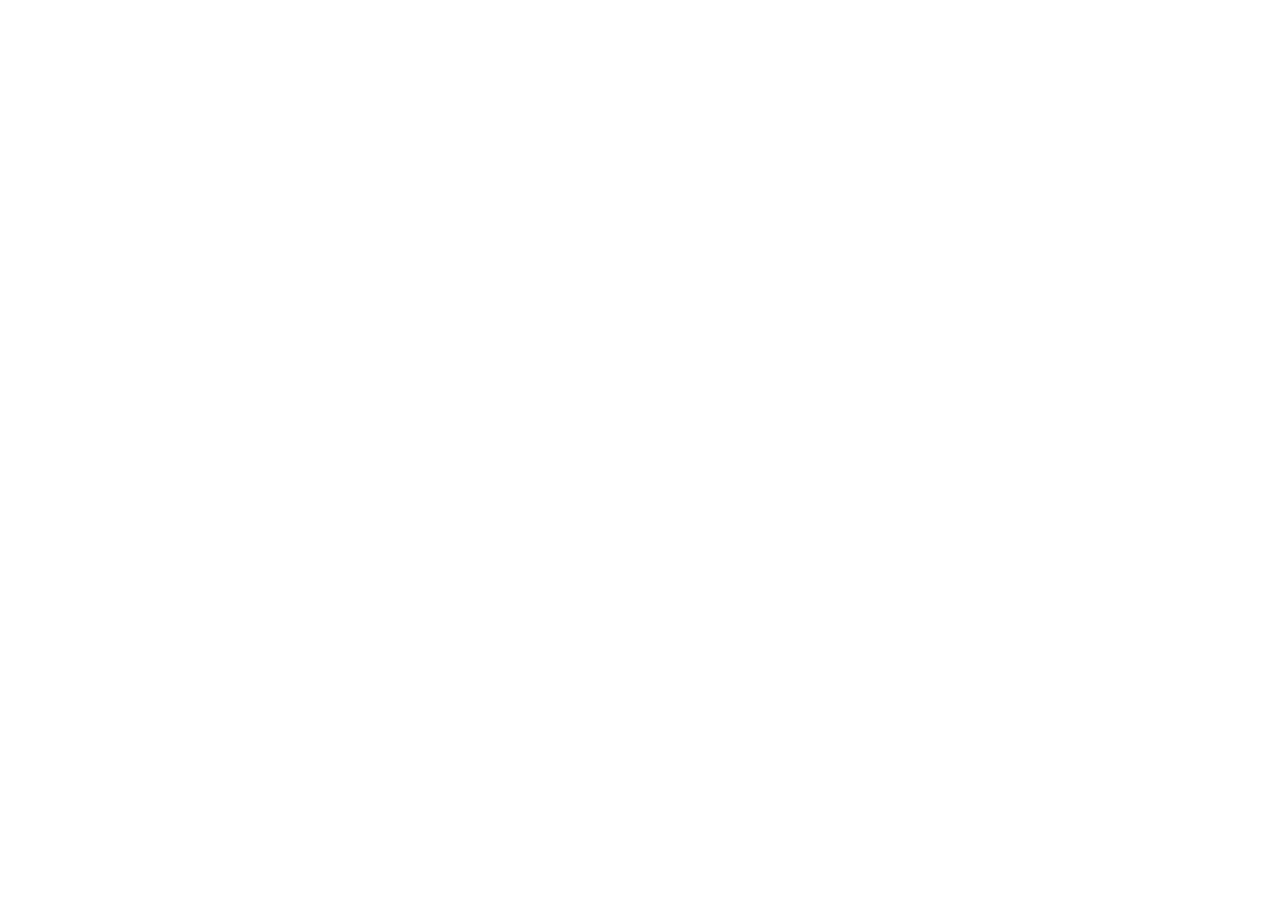
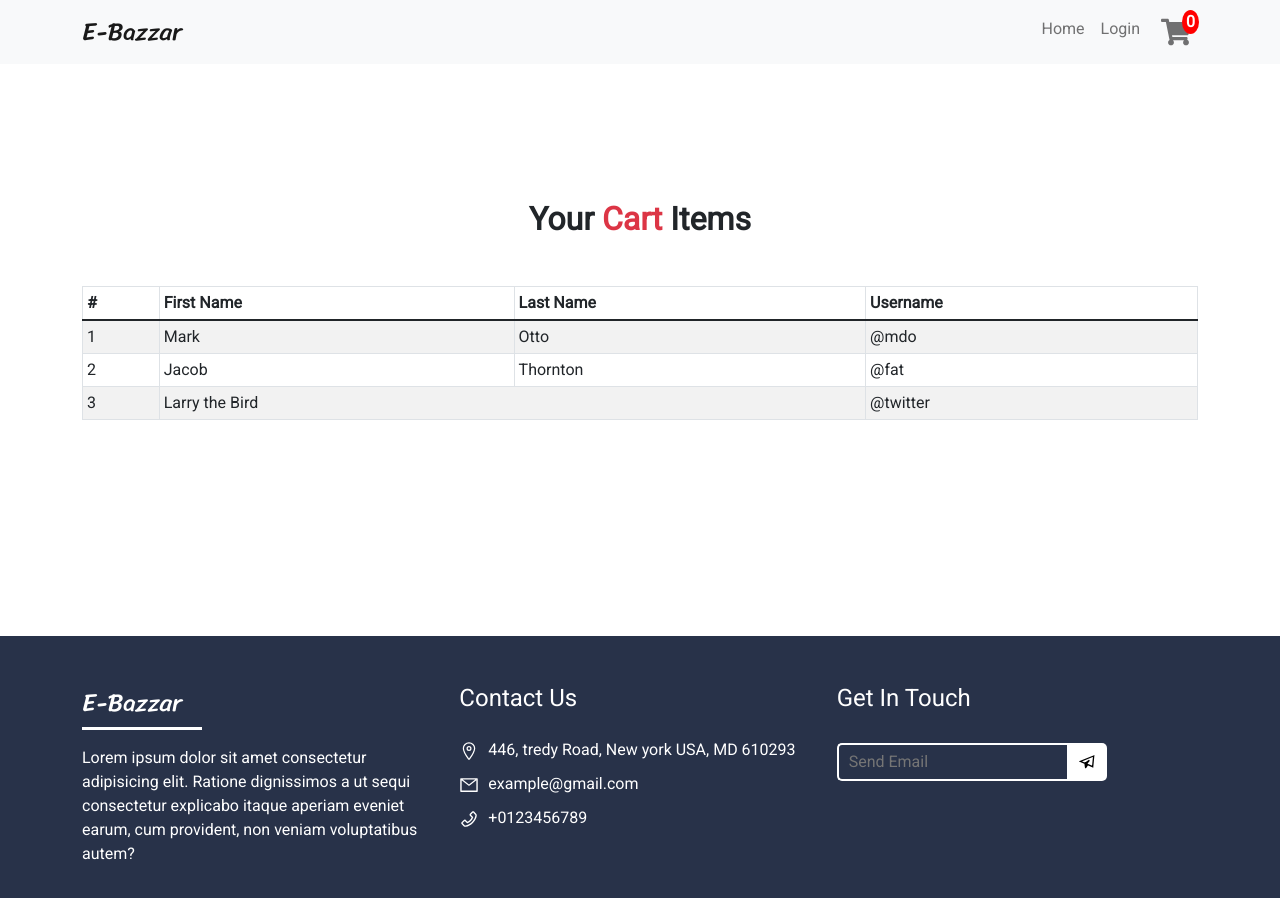
Before and after one commit to tusharshaha/e-bazzar-client, a React (Create React App) app: page /cart in a window 1280 px wide. Before the commit this address had no page. Shown: the top 898 px of the page. Before the commit the page ends 800 px from the top, so only its background shows below. Built offline with nearby package versions, Linux system fonts and the light colour scheme.

Commit message:
product details component created

```diff
--- a/src/App.js
+++ b/src/App.js
@@ -9,6 +9,8 @@ import { useEffect, useState } from 'react';
 import ContextProvider from './Context/ContextProvider'
 import Home from './Components/Home/Home/Home';
 import AllProducts from './Components/AllProducts/AllProducts';
+import ProductDetails from './Components/Home/ProductDetails/ProductDetails';
+import Cart from './Components/Cart/Cart';
 function App() {
   const [loading, setLoading] = useState(false)
   const override = css``
@@ -45,6 +47,10 @@ function App() {
                 <Route path='home' element={<Home />} />
                 {/* this route will show our all available products  */}
                 <Route path='products' element={<AllProducts />} />
+                {/* this route show a product details  */}
+                <Route path='products/:id' element={<ProductDetails/>}/>
+                {/* this route will show cart products  */}
+                <Route path='cart' element={<Cart/>}/>
               </Routes>
             </BrowserRouter>
           </ContextProvider>
--- a/src/Components/AllProducts/AllProducts.js
+++ b/src/Components/AllProducts/AllProducts.js
@@ -2,12 +2,16 @@ import React from 'react';
 import { Container, Row, Col, Spinner } from 'react-bootstrap';
 import {BsFillCartPlusFill} from 'react-icons/bs';
 import {FaEye} from 'react-icons/fa';
+import { useNavigate } from 'react-router-dom';
+import useCart from '../../Hooks/useCart';
 import useProducts from '../../Hooks/useProducts';
 import Footer from '../Shared/Footer/Footer';
 import Header from '../Shared/Header/Header';
 
 const AllProducts = () => {
     const { products } = useProducts();
+    const {handleCart} = useCart();
+    const navigate = useNavigate()
     return (
         <>
             <Header></Header>
@@ -23,10 +27,10 @@ const AllProducts = () => {
                             products?.map(product => <Col key={product._id}>
                                 <div data-aos='fade-up' className='custom-card'>
                                     <div className='icon-container'>
-                                        <button  title='Add To Cart' className="icon">
+                                        <button onClick={()=>handleCart(product._id)} title='Add To Cart' className="icon">
                                             <BsFillCartPlusFill />
                                         </button>
-                                        <button title='View Details' className="icon">
+                                        <button onClick={() => navigate(`/products/${product._id}`)} title='View Details' className="icon">
                                             <FaEye />
                                         </button>
                                     </div>
--- /dev/null
+++ b/src/Components/Cart/Cart.js
@@ -0,0 +1,48 @@
+import React from 'react';
+import { Container,Table } from 'react-bootstrap';
+import Footer from '../Shared/Footer/Footer';
+import Header from '../Shared/Header/Header';
+import './Cart.css';
+
+const Cart = () => {
+    return (
+        <>
+            <Header></Header>
+            <Container className='content-gap'>
+                <h2 className='fw-bold text-center mb-5'>Your <span className='text-danger'>Cart</span> Items</h2>
+                <Table responsive size='sm' striped bordered hover>
+                    <thead>
+                        <tr>
+                            <th>#</th>
+                            <th>First Name</th>
+                            <th>Last Name</th>
+                            <th>Username</th>
+                        </tr>
+                    </thead>
+                    <tbody>
+                        <tr>
+                            <td>1</td>
+                            <td>Mark</td>
+                            <td>Otto</td>
+                            <td>@mdo</td>
+                        </tr>
+                        <tr>
+                            <td>2</td>
+                            <td>Jacob</td>
+                            <td>Thornton</td>
+                            <td>@fat</td>
+                        </tr>
+                        <tr>
+                            <td>3</td>
+                            <td colSpan={2}>Larry the Bird</td>
+                            <td>@twitter</td>
+                        </tr>
+                    </tbody>
+                </Table>
+            </Container>
+            <Footer></Footer>
+        </>
+    );
+};
+
+export default Cart;
--- a/src/Components/Home/FeaturesProduct/FeaturesProduct.js
+++ b/src/Components/Home/FeaturesProduct/FeaturesProduct.js
@@ -1,14 +1,16 @@
 import React from 'react';
 import { Container, Row, Col, Spinner } from 'react-bootstrap';
-import { Link } from 'react-router-dom'
+import { Link, useNavigate } from 'react-router-dom'
 import useProducts from '../../../Hooks/useProducts';
 import { BsFillCartPlusFill } from 'react-icons/bs';
 import { FaEye } from 'react-icons/fa';
 import './FeaturesProduct.css'
+import useCart from '../../../Hooks/useCart';
 
 const FeaturesProduct = () => {
     const { products } = useProducts()
-
+    const { handleCart } = useCart();
+    const navigate = useNavigate()
     return (
         <Container className='content-gap'>
             <h2 className='fw-bold text-center'>Our <span className='text-danger'>Features</span> Product</h2>
@@ -22,10 +24,10 @@ const FeaturesProduct = () => {
                         products?.slice(0, 6).map(product => <Col key={product._id}>
                             <div data-aos='fade-up' className='custom-card'>
                                 <div className='icon-container'>
-                                    <button title='Add To Cart' className="icon">
+                                    <button onClick={() => handleCart(product._id)} title='Add To Cart' className="icon">
                                         <BsFillCartPlusFill />
                                     </button>
-                                    <button title='View Details' className="icon">
+                                    <button onClick={() => navigate(`/products/${product._id}`)} title='View Details' className="icon">
                                         <FaEye />
                                     </button>
                                 </div>
--- /dev/null
+++ b/src/Components/Home/ProductDetails/ProductDetails.css
@@ -0,0 +1,13 @@
+.product-img{
+    width: 100%;
+    height: 100%;
+    text-align: center;
+    border: 2px solid rgba(128, 128, 128, 0.527);
+}
+.product-img img{
+    width: 250px;
+    height: 300px;
+}
+.product-details{
+    margin-top: 35px;
+}
--- /dev/null
+++ b/src/Components/Home/ProductDetails/ProductDetails.js
@@ -0,0 +1,49 @@
+import axios from 'axios';
+import React, { useEffect, useState } from 'react';
+import { Container,Row,Col, Button } from 'react-bootstrap';
+import { useParams } from 'react-router-dom';
+import useCart from '../../../Hooks/useCart';
+import Footer from '../../Shared/Footer/Footer';
+import Header from '../../Shared/Header/Header';
+import './ProductDetails.css'
+const ProductDetails = () => {
+    const [product, setProduct] = useState({})
+    const {id} = useParams();
+    const {handleCart} = useCart();
+    useEffect(()=>{
+        axios.get(`http://localhost:5000/products/${id}`)
+        .then(res => setProduct(res.data))
+    },[id])
+    return (
+        <>
+            <Header></Header>
+            <Container className='content-gap'>
+                <Row className='g-5 d-flex align-items-center'>
+                    <Col data-aos='fade-right' xs={12} md={5}>
+                        <div className='product-img'>
+                            <img src={product.img} alt="" />
+                        </div>
+                    </Col>
+                    <Col data-aos='fade-left' xs={12} md={7}>
+                            <h3 className='fw-bold mb-4'>{product.name}</h3>
+                            <h4 className='fw-bold text-danger'> &#36; {product.price}</h4>
+                        <div className='product-details'>
+                            <p>{product.des1}</p>
+                            <p>{product.des2}</p>
+                            <p>{product.des4}</p>
+                            <p>{product.des5}</p>
+                            <p>{product.des6}</p>
+                            <p>{product.des7}</p>
+                            <p>{product.des8}</p>
+                            <p>Brand: {product.Brands}</p>
+                        </div>
+                        <Button onClick={()=>handleCart(id)}>Add To Cart</Button>
+                    </Col>
+                </Row>
+            </Container>
+            <Footer></Footer>
+        </>
+    );
+};
+
+export default ProductDetails;
--- a/src/Components/Shared/Header/Header.js
+++ b/src/Components/Shared/Header/Header.js
@@ -2,8 +2,10 @@ import React from 'react';
 import { Navbar, Container, Nav } from 'react-bootstrap';
 import { Link } from 'react-router-dom';
 import {FaShoppingCart} from 'react-icons/fa'
+import useCart from '../../../Hooks/useCart'
 import './Header.css'
 const Header = () => {
+    const {cartNum} = useCart();
     return (
         <Navbar bg='light' fixed='top' expand="lg" variant="light">
             <Container>
@@ -16,9 +18,10 @@ const Header = () => {
                         <Navbar.Text>
                             <div className='cart-container'>
                                 <FaShoppingCart className='cart-icon'/>
-                                <span className='cart-total'>0</span>
+                                <span className='cart-total'>{cartNum}</span>
                             </div>
                         </Navbar.Text>
+
                     </Nav>
                 </Navbar.Collapse>
             </Container>
--- /dev/null
+++ b/src/Hooks/useCart.js
@@ -0,0 +1,8 @@
+import { useContext } from "react"
+import { Context } from "../Context/ContextProvider"
+
+const useCart = () => {
+    return useContext(Context);
+}
+
+export default useCart;
--- a/src/LocalStorage/localStorage.js
+++ b/src/LocalStorage/localStorage.js
@@ -1,4 +1,5 @@
-import Swal from 'sweetalert2'
+import {useState} from 'react';
+import Swal from 'sweetalert2';
 const useLocalStorage = () => {
     // find added products
     const getOrders = () => window.localStorage.getItem('products');
@@ -27,10 +28,15 @@ const useLocalStorage = () => {
         return exists ? JSON.parse(exists) : {};
     }
     // add to cart
+    const [cartNum, setCartNum] = useState(
+        Object.keys(getStoredCart()).length
+    )
     const handleCart = (id) => {
         addCart(id)
         const product = getStoredCart()
         if (product[id]) {
+            const cartLength = Object.keys(product).length;
+            setCartNum(cartLength)
             Swal.fire({
                 position: 'center',
                 icon: 'success',
@@ -59,6 +65,6 @@ const useLocalStorage = () => {
     }
     // clear products from loacl storage
     const clearTheCart = () => window.localStorage.removeItem('products');
-    return { addCart, getStoredCart, removeProduct, clearTheCart, handleCart }
+    return { addCart, getStoredCart, removeProduct, clearTheCart, handleCart,cartNum }
 }
 export default useLocalStorage;
```
Also changed, not shown: src/Components/Cart/Cart.css (added).
